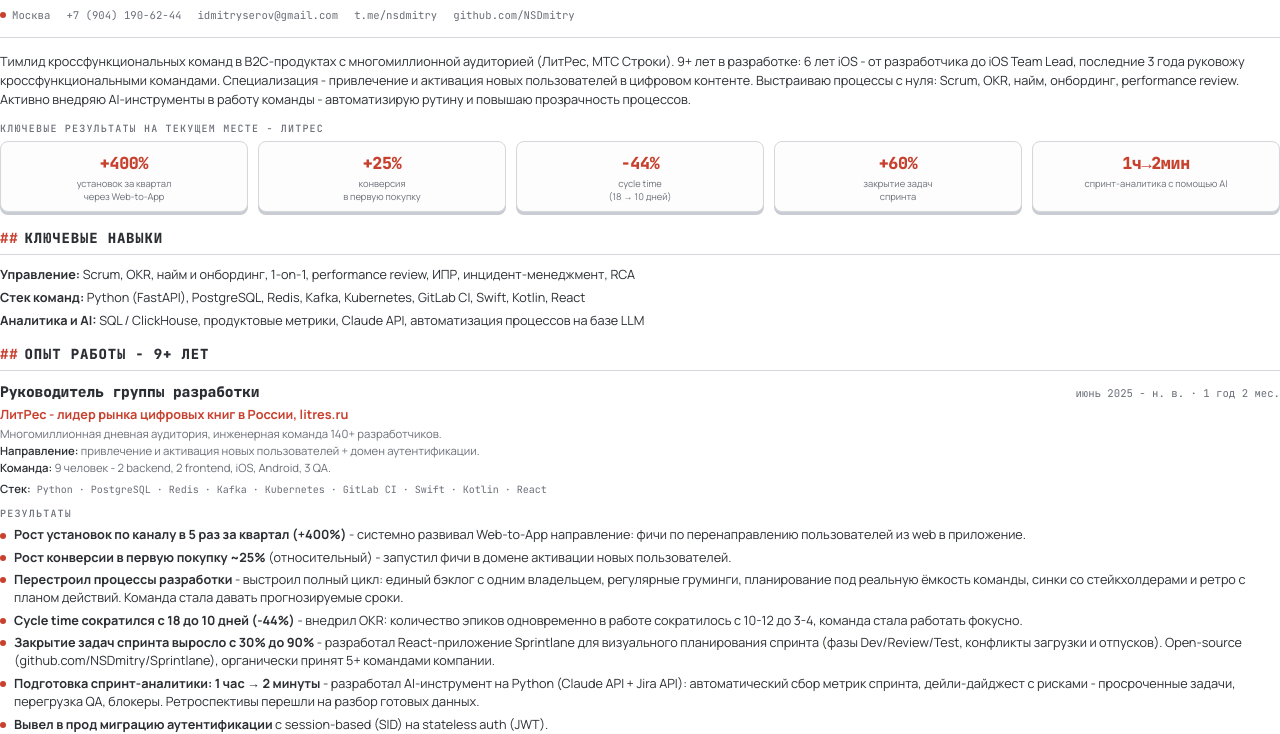
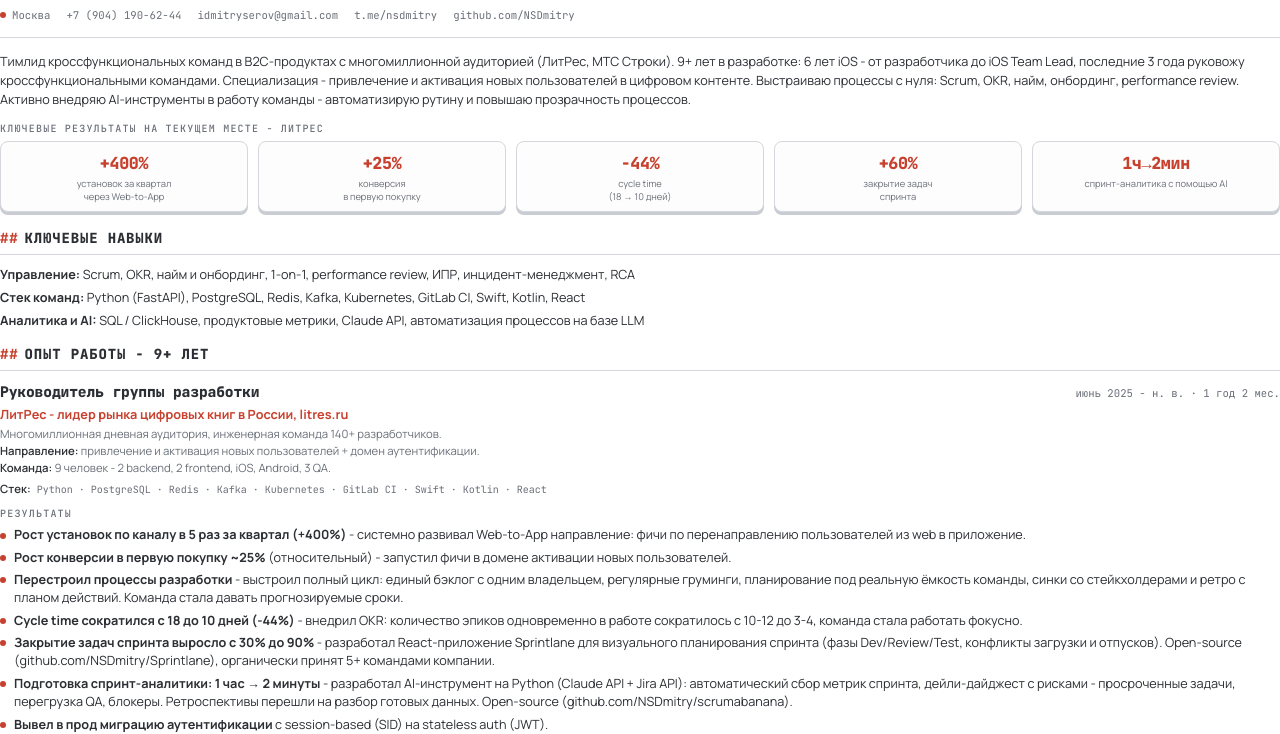
Before and after one commit to NSDmitry/resume, a plain HTML site: page resume-print.html in a window 1280 px wide. Shown: the part 67-801 px from the top of the page. Drawn offline with Linux system fonts and the light colour scheme.

Commit message:
added scrummabanana reference

```diff
--- a/resume-print.html
+++ b/resume-print.html
@@ -269,7 +269,7 @@
       <li><b>Перестроил процессы разработки</b> - выстроил полный цикл: единый бэклог с одним владельцем, регулярные груминги, планирование под реальную ёмкость команды, синки со стейкхолдерами и ретро с планом действий. Команда стала давать прогнозируемые сроки.</li>
       <li><b>Cycle time сократился с 18 до 10 дней (-44%)</b> - внедрил OKR: количество эпиков одновременно в работе сократилось с 10-12 до 3-4, команда стала работать фокусно.</li>
       <li><b>Закрытие задач спринта выросло с 30% до 90%</b> - разработал React-приложение Sprintlane для визуального планирования спринта (фазы Dev/Review/Test, конфликты загрузки и отпусков). Open-source (github.com/NSDmitry/Sprintlane), органически принят 5+ командами компании.</li>
-      <li><b>Подготовка спринт-аналитики: 1 час → 2 минуты</b> - разработал AI-инструмент на Python (Claude API + Jira API): автоматический сбор метрик спринта, дейли-дайджест с рисками - просроченные задачи, перегрузка QA, блокеры. Ретроспективы перешли на разбор готовых данных.</li>
+      <li><b>Подготовка спринт-аналитики: 1 час → 2 минуты</b> - разработал AI-инструмент на Python (Claude API + Jira API): автоматический сбор метрик спринта, дейли-дайджест с рисками - просроченные задачи, перегрузка QA, блокеры. Ретроспективы перешли на разбор готовых данных. Open-source (github.com/NSDmitry/scrumabanana).</li>
       <li><b>Вывел в прод миграцию аутентификации</b> с session-based (SID) на stateless auth (JWT).</li>
       <li><b>Масштабировал на 8 команд направления</b> визуальный подход к управлению роадмапами и целями в Jira.</li>
     </ul>
```
Also changed, not shown: 1 other file.
